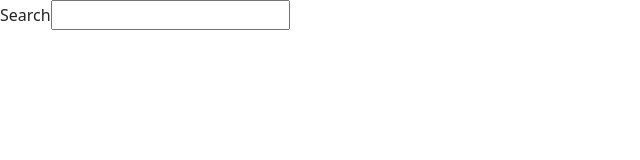
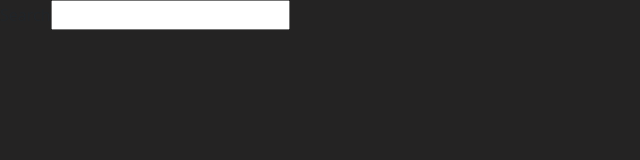
Before and after one commit to caloneli/threat-intelligence, a plain HTML site: page index.html in a window 1280 px wide. Shown: the whole page, without its empty margins (0-640 px from the left). Drawn offline with nearby package versions, Linux system fonts and the light colour scheme.

Commit message:
Promenili smo css

```diff
--- a/index.html
+++ b/index.html
@@ -7,6 +7,7 @@
         <link href="https://cdn.jsdelivr.net/npm/bootstrap@5.0.0-beta2/dist/css/bootstrap.min.css"
     rel="stylesheet" integrity="sha384-BmbxuPwQa2lc/FVzBcNJ7UAyJxM6wuqIj61tLrc4wSX0szH/Ev+nYRRuWlolflfl"
     crossorigin="anonymous">
+        <link href="main.css" rel="stylesheet">
         <title>IMESAJTAHOIHOIHOI</title>
     </head>
 
--- a/main.css
+++ b/main.css
@@ -0,0 +1,6 @@
+body{
+
+    margin : 0;
+    padding :0;
+    background: #242323;
+}
```
